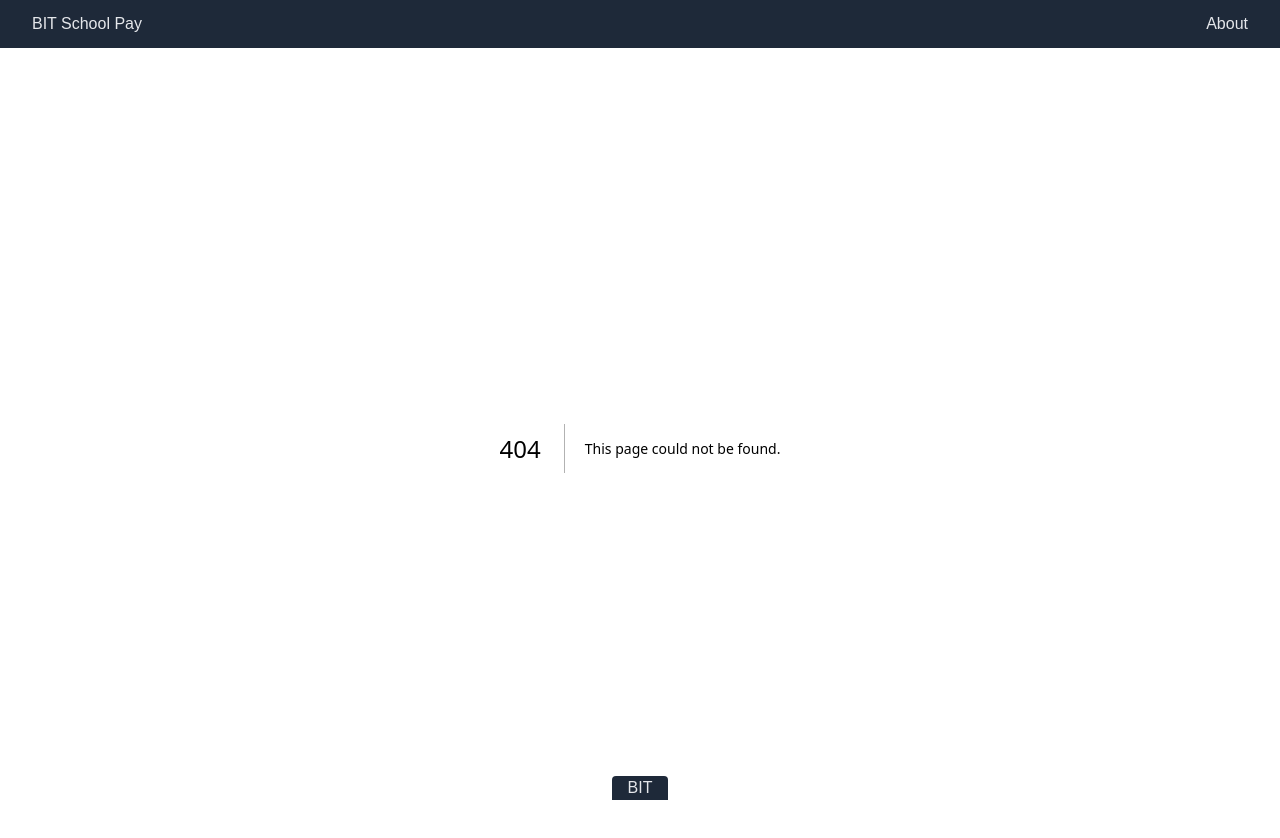
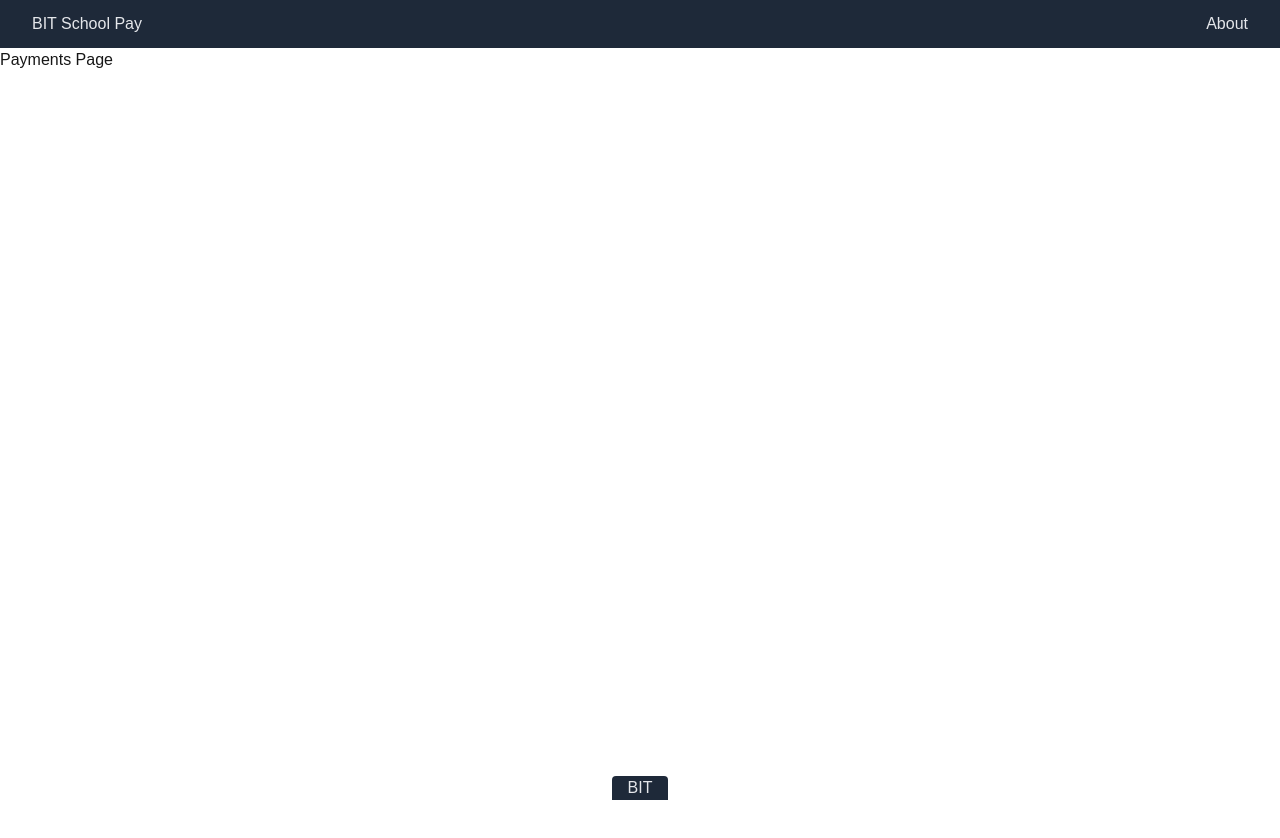
Before and after one commit to mina-lue/bit_school_dashboard, a Next.js app: page /payments in a window 1280 px wide. Before the commit this address had no page. Shown: the top 838 px of the page. After the commit the page ends 800 px from the top, so only its background shows below. Built offline with nearby package versions, Linux system fonts and the light colour scheme.

Commit message:
transactions to payments route name change

```diff
--- a/app/page.tsx
+++ b/app/page.tsx
@@ -10,7 +10,7 @@ export default function Home() {
         <Link href={'/list/unpaid'} className="p-4 bg-orange-700 dark:bg-orange-900 rounded text-gray-200 hover:translate-y-2 transition-transform">Students to pay</Link>
         <Link href={'/list/new'} className="p-4 bg-orange-700 dark:bg-orange-900 rounded text-gray-200 hover:translate-y-2 transition-transform">Register Students</Link>
         <Link href={'/list'} className="p-4 bg-orange-700 dark:bg-orange-900 rounded text-gray-200 hover:translate-y-2 transition-transform">All Students</Link>
-        <Link href={'/transactions'} className="p-4 bg-orange-700 dark:bg-orange-900 rounded text-gray-200 hover:translate-y-2 transition-transform">Payments collected</Link>
+        <Link href={'/payments'} className="p-4 bg-orange-700 dark:bg-orange-900 rounded text-gray-200 hover:translate-y-2 transition-transform">Payments collected</Link>
       </div>
       {
       }
--- /dev/null
+++ b/app/payments/page.tsx
@@ -0,0 +1,9 @@
+import React from 'react'
+
+const PaymentsPage = () => {
+  return (
+    <div>Payments Page</div>
+  )
+}
+
+export default PaymentsPage
--- a/app/transactions/page.tsx
+++ /dev/null
@@ -1,9 +0,0 @@
-import React from 'react'
-
-const TransactionsPage = () => {
-  return (
-    <div>Transactions Page</div>
-  )
-}
-
-export default TransactionsPage
```
